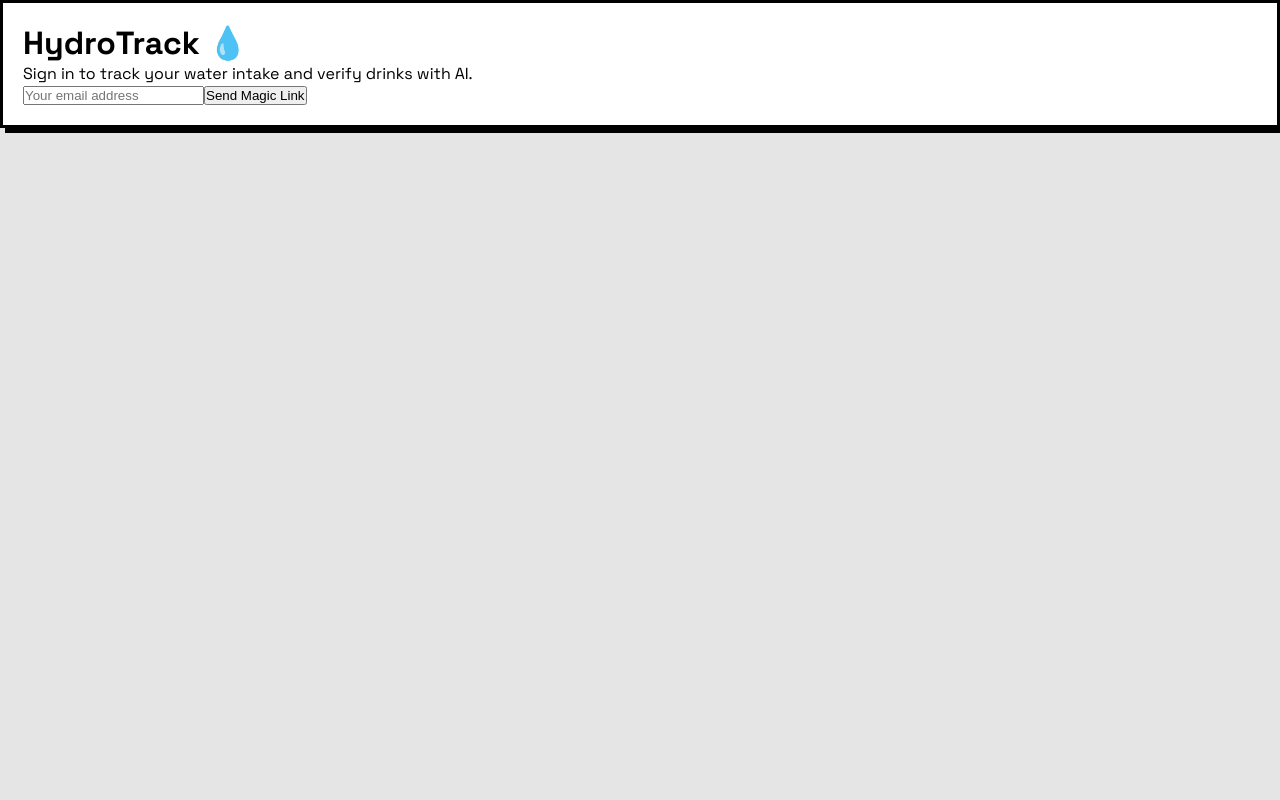
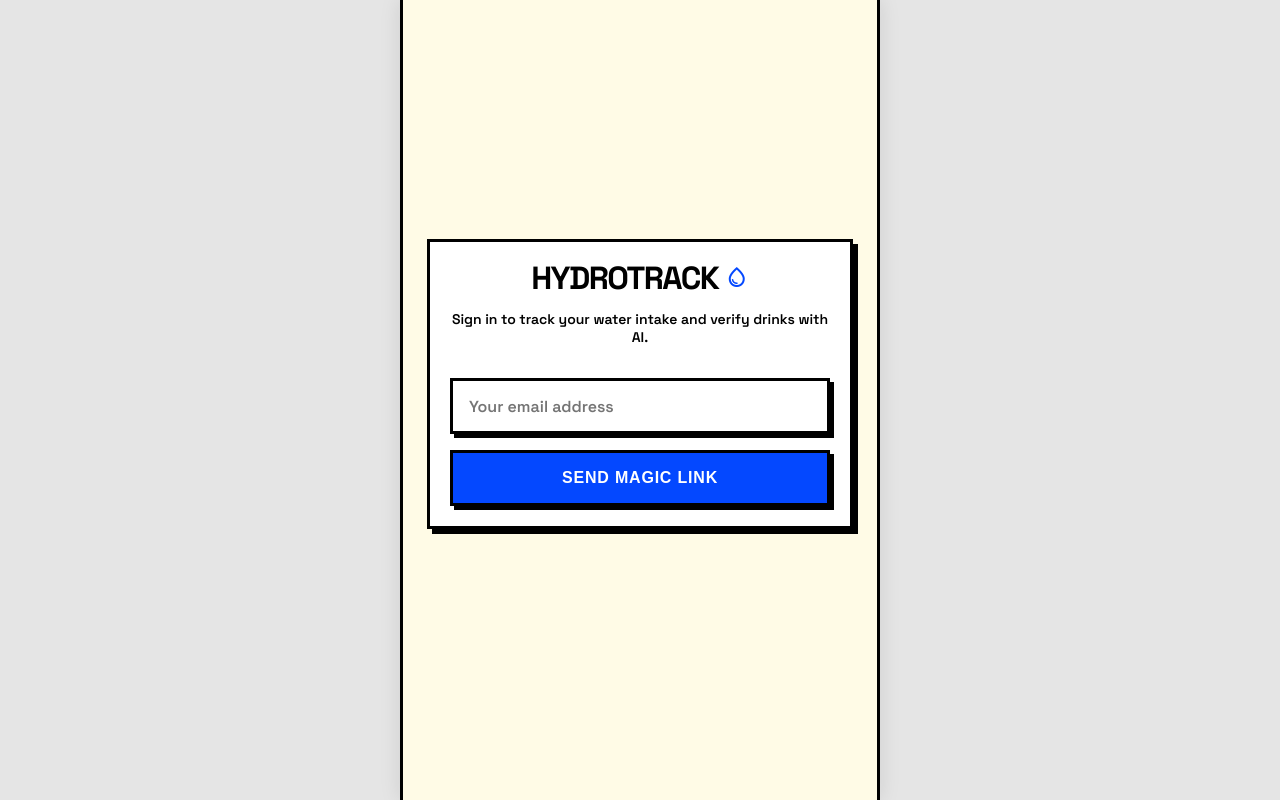
Before and after one commit to shobith-s/hydratrack, a React (Vite) app in the folder frontend/: page / in a window 1280 px wide. Built offline with nearby package versions, Linux system fonts and the light colour scheme; no server answers.

Commit message:
Fix Material Symbols loading and style AuthGate

```diff
--- a/frontend/src/components/AuthGate.tsx
+++ b/frontend/src/components/AuthGate.tsx
@@ -38,12 +38,13 @@ export function AuthGate({ children }: { children: React.ReactNode }) {
   }
 
   return (
-    <div className="flex flex-col items-center justify-center min-h-screen p-4">
-      <div className="neo-card max-w-sm w-full font-bold">
-        <h1 className="text-2xl mb-4 text-center">HydroTrack 💧</h1>
-        <p className="mb-6 text-sm text-center">Sign in to track your water intake and verify drinks with AI.</p>
+    <div className="app-container auth-view">
+      <main className="app-main flex-center">
+        <div className="neo-card" style={{ width: '100%' }}>
+          <h1 className="result-title" style={{ fontSize: '2rem', textAlign: 'center', marginBottom: '16px' }}>HydroTrack <span className="material-symbols-outlined" style={{color: 'var(--c-blue)'}}>water_drop</span></h1>
+          <p style={{ fontWeight: 600, textAlign: 'center', marginBottom: '32px', fontSize: '14px' }}>Sign in to track your water intake and verify drinks with AI.</p>
 
-        <form onSubmit={handleLogin} className="flex flex-col gap-4">
+          <form onSubmit={handleLogin} style={{ display: 'flex', flexDirection: 'column', gap: '16px' }}>
             <input
               type="email"
               placeholder="Your email address"
@@ -53,7 +54,7 @@ export function AuthGate({ children }: { children: React.ReactNode }) {
               required
               disabled={loading}
             />
-          <button type="submit" className="neo-button primary w-full" disabled={loading}>
+            <button type="submit" className="neo-button-large neo-button-primary" disabled={loading}>
               {loading ? 'Sending...' : 'Send Magic Link'}
             </button>
           </form>
@@ -64,6 +65,7 @@ export function AuthGate({ children }: { children: React.ReactNode }) {
             </div>
           )}
         </div>
+      </main>
     </div>
   )
 }
--- a/frontend/src/index.css
+++ b/frontend/src/index.css
@@ -1,5 +1,5 @@
 @import url('https://fonts.googleapis.com/css2?family=Space+Grotesk:wght@400;600;700;800;900&display=swap');
-
+@import url('https://fonts.googleapis.com/css2?family=Material+Symbols+Outlined:opsz,wght,FILL,GRAD@20..48,100..700,0..1,-50..200');
 :root {
   --c-bg: #FFFBE6;
   --c-black: #000000;
@@ -23,6 +23,29 @@
   --radius: 0px;
 }
 
+.flex-center {
+  justify-content: center;
+}
+
+.neo-input {
+  width: 100%;
+  height: 56px;
+  border: var(--border);
+  box-shadow: var(--shadow-md);
+  padding: 0 16px;
+  font-weight: 600;
+  font-family: inherit;
+  font-size: 16px;
+  outline: none;
+  background-color: var(--c-white);
+  transition: all 0.1s;
+}
+
+.neo-input:focus {
+  box-shadow: var(--shadow-lg);
+  border-color: var(--c-blue);
+}
+
 * {
   box-sizing: border-box;
   margin: 0;
@@ -36,13 +59,6 @@ body {
   font-family: 'Space Grotesk', -apple-system, sans-serif;
   -webkit-font-smoothing: antialiased;
   min-height: 100vh;
-}
-
-@font-face {
-  font-family: 'Material Symbols Outlined';
-  font-style: normal;
-  font-weight: 400;
-  src: url(https://fonts.gstatic.com/s/materialsymbolsoutlined/v192/kJF1BvYX7BgnkSrUwT8OhrdQw4oELdPIeeII9v6oDMzByHX9rA6RzaxHMPdY43zj-jCxv3fzvRNU22ZXGJpEpjC_1n-q_4MrImHCIJIZrDCvHOejbd5zrDAt.woff2) format('woff2');
 }
 
 .material-symbols-outlined {
```
Lines whose indentation alone changed are shown as unchanged.
